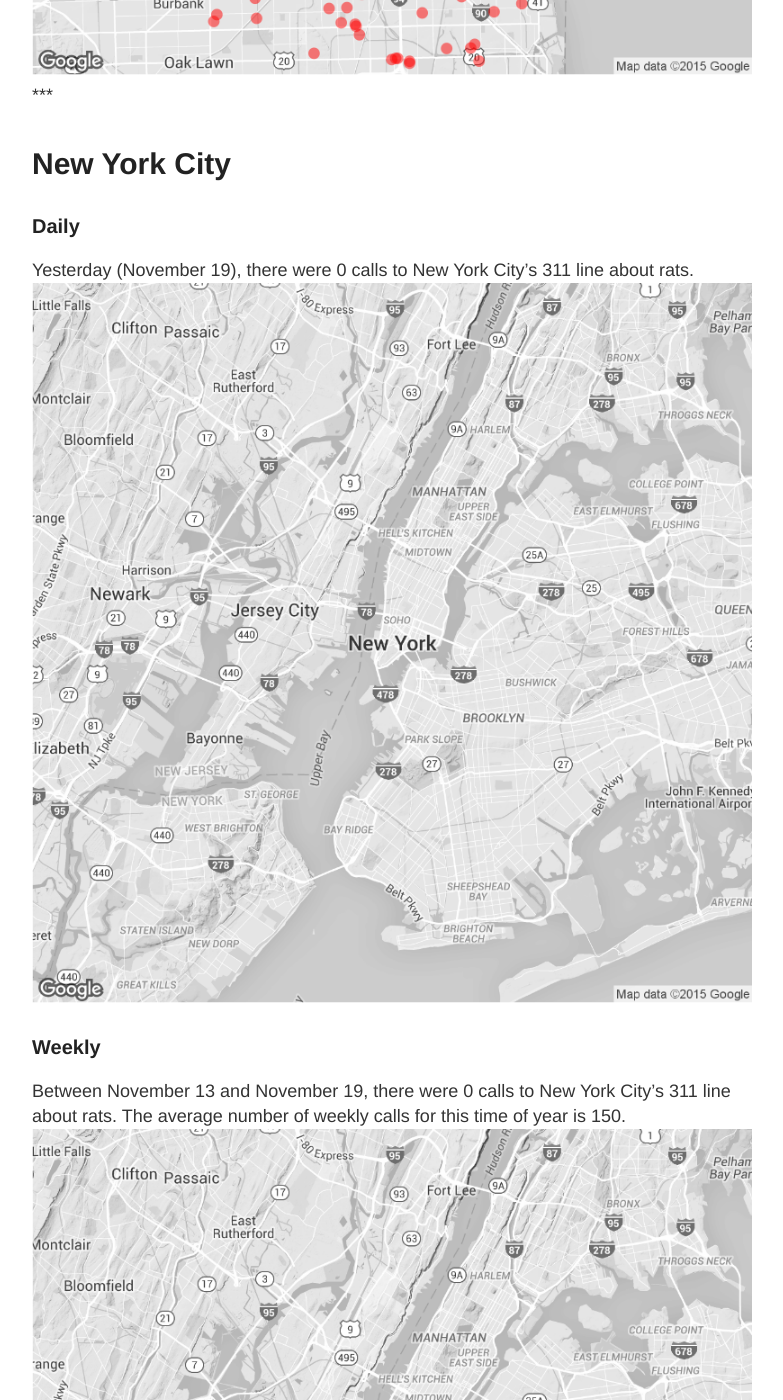
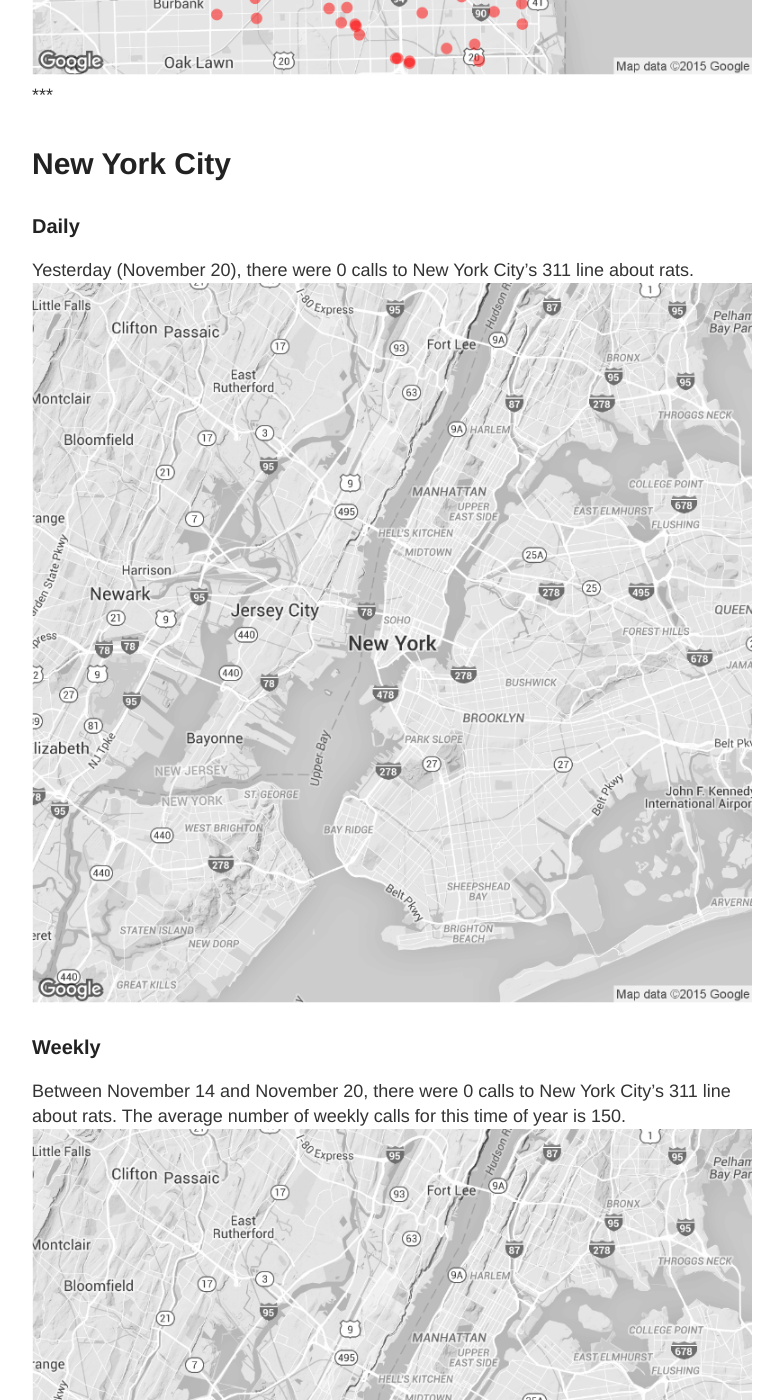
Before and after one commit to DanielHadley/ratmaps, a Jekyll site: the page built from daily.md, in a window 1280 px wide and 1400 px high, scrolled down 1986 px. Shown: the whole window, without its empty margins (248-1031 px from the left). Built offline with Jekyll 4.4.1, drawn with Linux system fonts in a browser that asks for light colours; comment, search, counter and statistics services are not loaded; some of the changed text lies outside the part shown.

Commit message:
Daily Maps

```diff
--- a/daily.md
+++ b/daily.md
@@ -15,22 +15,22 @@
 
 ### Daily
 
-Yesterday (November 19), there were 71 calls to Chicago's 311 line about rats.
+Yesterday (November 20), there were 88 calls to Chicago's 311 line about rats.
 ![Chicago rat calls to 311 weekly map]({{ site.cityimages }}/daily/Chicago_Rat_Map_Daily.png)
 
 ### Weekly
-Between November 13 and November 19, there were 627 calls to Chicago's 311 line about rats. The average number of weekly calls for this time of year is 433.
+Between November 14 and November 20, there were 622 calls to Chicago's 311 line about rats. The average number of weekly calls for this time of year is 433.
 ![Chicago rat calls to 311 weekly map]({{ site.cityimages }}/daily/Chicago_Rat_Map_Weekly.png)
 ***
 # New York City <a id="nyc"><a>
 
 ### Daily
 
-Yesterday (November 19), there were 0 calls to New York City's 311 line about rats.
+Yesterday (November 20), there were 0 calls to New York City's 311 line about rats.
 ![NYC rat calls to 311 weekly map]({{ site.cityimages }}/daily/NYC_Rat_Map_Daily.png)
 
 ### Weekly
-Between November 13 and November 19, there were 0 calls to New York City's 311 line about rats. The average number of weekly calls for this time of year is 150.
+Between November 14 and November 20, there were 0 calls to New York City's 311 line about rats. The average number of weekly calls for this time of year is 150.
 ![NYC rat calls to 311 weekly map]({{ site.cityimages }}/daily/NYC_Rat_Map_Weekly.png)
 
 Each red dot represents one call about a rat seen in that location. The dots are transparent, so multiple calls from one location will be seen as a solid dot. The usual caveats apply: more calls do not necessarily mean that there are more rats in that location than other parts of the city. A cluster of dots could indicate that one resident is unusually vocal about rodents in his or her neighborhood. Also, more densely populated neighborhoods tend to make more calls to 311.
```
Also changed, not shown: images/pages/daily/Chicago_Rat_Map_Daily.png, images/pages/daily/Chicago_Rat_Map_Weekly.png, images/pages/daily/NYC_Rat_Map_Daily.png, images/pages/daily/NYC_Rat_Map_Weekly.png.
